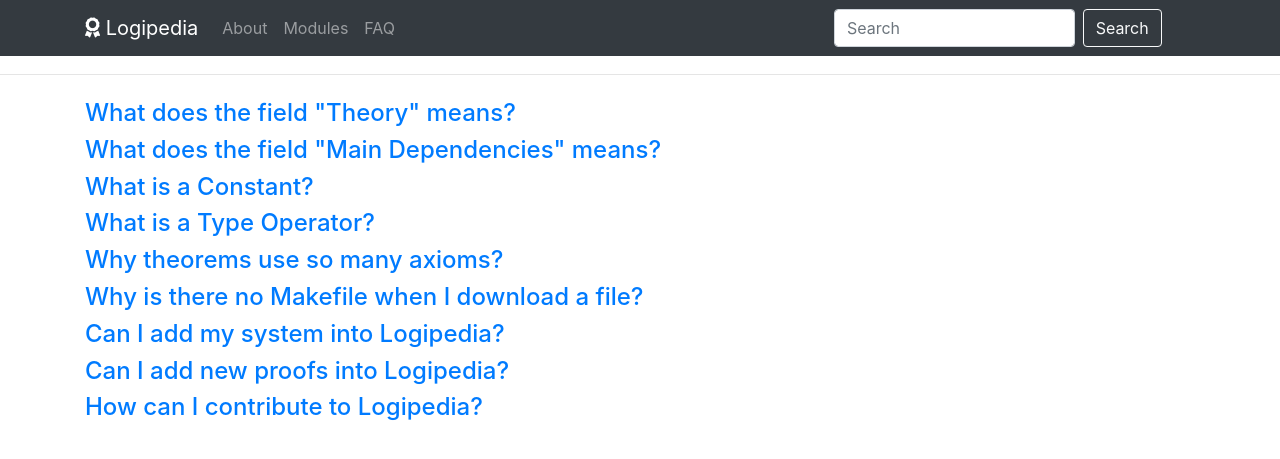
After one commit to Deducteam/Logipedia, a PHP site: page /about/faq.php in a window 1280 px wide. The commit adds this page. Shown: the top 459 px of the page. Run offline with PHP 8.4, Linux system fonts and the light colour scheme; some libraries are stand-ins or nearby versions.

Commit message:
add a FAQ

```diff
--- /dev/null
+++ b/website/web/about/faq.php
@@ -0,0 +1,166 @@
+<!DOCTYPE html>
+<html lang="en">
+       <head>
+       <title>Logipedia</title>
+       <link rel="stylesheet" href="https://stackpath.bootstrapcdn.com/bootstrap/4.1.0/css/bootstrap.min.css" integrity="sha384-9gVQ4dYFwwWSjIDZnLEWnxCjeSWFphJiwGPXr1jddIhOegiu1FwO5qRGvFXOdJZ4" crossorigin="anonymous">
+       <link rel="stylesheet" href="https://use.fontawesome.com/releases/v5.1.0/css/all.css" integrity="sha384-lKuwvrZot6UHsBSfcMvOkWwlCMgc0TaWr+30HWe3a4ltaBwTZhyTEggF5tJv8tbt" crossorigin="anonymous">
+       <script src="https://ajax.googleapis.com/ajax/libs/jquery/3.3.1/jquery.min.js"></script>
+       <script src="https://stackpath.bootstrapcdn.com/bootstrap/4.1.0/js/bootstrap.min.js" integrity="sha384-uefMccjFJAIv6A+rW+L4AHf99KvxDjWSu1z9VI8SKNVmz4sk7buKt/6v9KI65qnm" crossorigin="anonymous"></script>
+       <link rel="stylesheet" type="text/css" href="about.css">
+       </head>
+       <body>
+       <?php include '../header.php' ?>
+       <hr class="my-4">
+
+<div class="container ">
+    <div class="panel-group" id="faqAccordion">
+        <div class="panel panel-default ">
+            <div class="panel-heading accordion-toggle collapsed question-toggle" data-toggle="collapse" data-parent="#faqAccordion" data-target="#question1">
+                 <h4 class="panel-title">
+                    <a href="#" class="ing">What does the field "Theory" means?</a>
+              </h4>
+
+            </div>
+            <div id="question1" class="panel-collapse collapse" style="height: 0px;">
+                <div class="panel-body">
+                     <h5><span class="label label-primary">Answer</span></h5>
+
+      <p>For a theorem, the theory is defined as the set of the constants, type operators and axioms used by this theorem and the transituve closure of its dependencies. It contains also definitions that appear in the statement of axioms. This notion of theory is extended in a natural way to the other kind of objects.</p>
+                </div>
+            </div>
+        </div>
+        <div class="panel panel-default ">
+            <div class="panel-heading accordion-toggle collapsed question-toggle" data-toggle="collapse" data-parent="#faqAccordion" data-target="#question2">
+                 <h4 class="panel-title">
+                    <a href="#" class="ing">What does the field "Main Dependencies" means?</a>
+              </h4>
+
+            </div>
+            <div id="question2" class="panel-collapse collapse" style="height: 0px;">
+                <div class="panel-body">
+                     <h5><span class="label label-primary">Answer</span></h5>
+
+                    <p> Main dependencies are direct dependencies of a theorem that do not appear in the transitive closure of dependencies of that theorem.
+                </div>
+            </div>
+        </div>
+
+        <div class="panel panel-default ">
+            <div class="panel-heading accordion-toggle collapsed question-toggle" data-toggle="collapse" data-parent="#faqAccordion" data-target="#question3">
+                 <h4 class="panel-title">
+                    <a href="#" class="ing">What is a Constant?</a>
+              </h4>
+
+            </div>
+            <div id="question3" class="panel-collapse collapse" style="height: 0px;">
+                <div class="panel-body">
+                     <h5><span class="label label-primary">Answer</span></h5>
+
+      <p> A constant is a symbol that does not have a definition. In general, such symbol comes with axioms it has to satisfy.
+      </p>
+                </div>
+            </div>
+        </div>
+
+        <div class="panel panel-default ">
+            <div class="panel-heading accordion-toggle collapsed question-toggle" data-toggle="collapse" data-parent="#faqAccordion" data-target="#question4">
+                 <h4 class="panel-title">
+                    <a href="#" class="ing">What is a Type Operator?</a>
+              </h4>
+
+            </div>
+            <div id="question4" class="panel-collapse collapse" style="height: 0px;">
+                <div class="panel-body">
+                     <h5><span class="label label-primary">Answer</span></h5>
+
+                   <p>A Type Operator is an abstract type (such as "nat"). It has not definition and can also be seen as a constant.</p>
+                </div>
+            </div>
+        </div>
+        <div class="panel panel-default ">
+            <div class="panel-heading accordion-toggle collapsed question-toggle" data-toggle="collapse" data-parent="#faqAccordion" data-target="#question5">
+                 <h4 class="panel-title">
+                    <a href="#" class="ing">Why theorems use so many axioms?</a>
+              </h4>
+
+            </div>
+            <div id="question5" class="panel-collapse collapse" style="height: 0px;">
+                <div class="panel-body">
+                     <h5><span class="label label-primary">Answer</span></h5>
+
+      <p>Logipedia does not use the notion of inductive types nor recursive function. Hence, inductive types and recursive functions are axiomatized.</p>
+                </div>
+            </div>
+        </div>
+
+        <div class="panel panel-default ">
+            <div class="panel-heading accordion-toggle collapsed question-toggle" data-toggle="collapse" data-parent="#faqAccordion" data-target="#question6">
+                 <h4 class="panel-title">
+                    <a href="#" class="ing">Why is there no Makefile when I download a file?</a>
+              </h4>
+
+            </div>
+            <div id="question6" class="panel-collapse collapse" style="height: 0px;">
+                <div class="panel-body">
+                     <h5><span class="label label-primary">Answer</span></h5>
+
+      <p>We suppose as the user of the target system, you already know how to build a generic Makefile to compile the files.</p>
+                </div>
+            </div>
+        </div>
+
+        <div class="panel panel-default ">
+            <div class="panel-heading accordion-toggle collapsed question-toggle" data-toggle="collapse" data-parent="#faqAccordion" data-target="#question7">
+                 <h4 class="panel-title">
+                    <a href="#" class="ing">Can I add my system into Logipedia?</a>
+              </h4>
+
+            </div>
+            <div id="question7" class="panel-collapse collapse" style="height: 0px;">
+                <div class="panel-body">
+                     <h5><span class="label label-primary">Answer</span></h5>
+
+                    <p>
+      If you want to add your system on Logipedia, we invite you to send us an email: <a href="mailto:gilles.dowek@inria.fr">Gilles Dowek</a>, <a href="mailto:francois.thire@inria.fr">François Thiré</a>
+                    </p>
+                </div>
+            </div>
+        </div>
+
+
+        <div class="panel panel-default ">
+            <div class="panel-heading accordion-toggle collapsed question-toggle" data-toggle="collapse" data-parent="#faqAccordion" data-target="#question8">
+                 <h4 class="panel-title">
+                    <a href="#" class="ing">Can I add new proofs into Logipedia?</a>
+              </h4>
+
+            </div>
+            <div id="question8" class="panel-collapse collapse" style="height: 0px;">
+                <div class="panel-body">
+                     <h5><span class="label label-primary">Answer</span></h5>
+
+      <p>At the moment, only one logic is supported on Logipedia: <a href="https://arxiv.org/pdf/1807.01873.pdf">STTForall</a>. We want to add more logics in the next few months. If you want discuss how we could add proofs from your logic into Logipedia, send us an email: <a href="mailto:gilles.dowek@inria.fr">Gilles Dowek</a>, <a href="mailto:francois.thire@inria.fr">François Thiré</a></p>
+                </div>
+            </div>
+        </div>
+        <div class="panel panel-default ">
+            <div class="panel-heading accordion-toggle collapsed question-toggle" data-toggle="collapse" data-parent="#faqAccordion" data-target="#question9">
+                 <h4 class="panel-title">
+                    <a href="#" class="ing">How can I contribute to Logipedia?</a>
+              </h4>
+
+            </div>
+            <div id="question9" class="panel-collapse collapse" style="height: 0px;">
+                <div class="panel-body">
+                     <h5><span class="label label-primary">Answer</span></h5>
+
+      <p>Logipedia is an open source project. You can find us on <a href="https://github.com/Deducteam/Logipedia">GitHub</a>. </p>
+                </div>
+            </div>
+        </div>
+    </div>
+    <!--/panel-group-->
+</div>
+       <script src="about.js"></script>
+       </body>
+       </html>
--- a/website/web/header.php
+++ b/website/web/header.php
@@ -2,6 +2,7 @@
 $index_path  = "/index.php";
 $about_path  = "/about/about.php";
 $module_path = "/about/modules.php";
+$faq_path = "/about/faq.php";
 ?>
     <nav class="navbar navbar-expand-md bg-dark navbar-dark fixed-top">
       <div class="container">
@@ -17,7 +18,14 @@ $module_path = "/about/modules.php";
             <li class="nav-item">
               <a class="nav-link" href="<?php echo $module_path; ?>">Modules</a>
             </li>
+            <li class="nav-item">
+              <a class="nav-link" href="<?php echo $faq_path; ?>">FAQ</a>
+            </li>
           </ul>
         </div>
+          <form class="form-inline my-2 my-lg-0" method="post">
+                <input class="form-control mr-sm-2 col-8" type="search" name="search" placeholder="Search" aria-label="Search">
+                <button class="btn pull-right btn-outline-light my-2 my-sm-0 " type="submit" name="submit">Search</button>
+          </form>
       </div>
     </nav>
--- a/website/web/theorems/download/download.php
+++ b/website/web/theorems/download/download.php
@@ -14,7 +14,6 @@ if(isset($_GET['md']) && isset($_GET['id']) && isset($_GET['sys'])) {
     header("Content-Transfer-Encoding: binary");
     header('Pragma: no-cache');
     header('Expires: 0');
-    // Send the file contents.
     set_time_limit(0);
     readfile($file);
 }
--- a/website/web/theorems/theorems.php
+++ b/website/web/theorems/theorems.php
@@ -56,6 +56,7 @@ foreach($query as $line) {
 }
 
 function print_dep($kind, $deps) {
+    if(count($deps[$kind]) != 0) {
         echo '<div class="card col-md-3">';
         echo '<div class="card-header text-center">'.$kind.'</div>';
         echo '<div class="list-group">';
@@ -64,6 +65,7 @@ function print_dep($kind, $deps) {
             echo '<a href="theorems.php?md='.$line["md"].'&id='.$line["id"].'&kind=axiom" class="list-group-item list-group-item-action text-center">'.$line["md"].".".$line["id"].'</a>';
         }
         echo '</div></div>';
+    }
 }
 
 function print_container($header, $body) {
@@ -156,7 +158,7 @@ function print_download_button($sys, $md, $id) {
 <?php print_system($kind, $entry, "dedukti"); ?>
       <div class="container">
         <fieldset class="scheduler-border">
-          <legend class="scheduler-border"> Dependences </legend>
+          <legend class="scheduler-border"> Main Dependencies </legend>
           <div class="card">
             <div class="card-header" id="headingOne">
                 <a class="list-group-item list-group-item-action text-center" data-toggle="collapse" data-target="#collapseOne" aria-expanded="true" aria-controls="collapseOne" id="btHide">
@@ -170,6 +172,7 @@ function print_download_button($sys, $md, $id) {
         print_dep("constant", $directDeps);
         print_dep("definition", $directDeps);
         print_dep("theorem", $directDeps);
+        print_dep("tyop", $directDeps);
      ?>
 
               </div>
@@ -193,6 +196,7 @@ function print_download_button($sys, $md, $id) {
         print_dep("constant", $theory);
         print_dep("definition", $theory);
         print_dep("theorem", $theory);
+        print_dep("tyop", $theory);
      ?>
             </div>
           </div>
```
Lines whose indentation alone changed are shown as unchanged.
